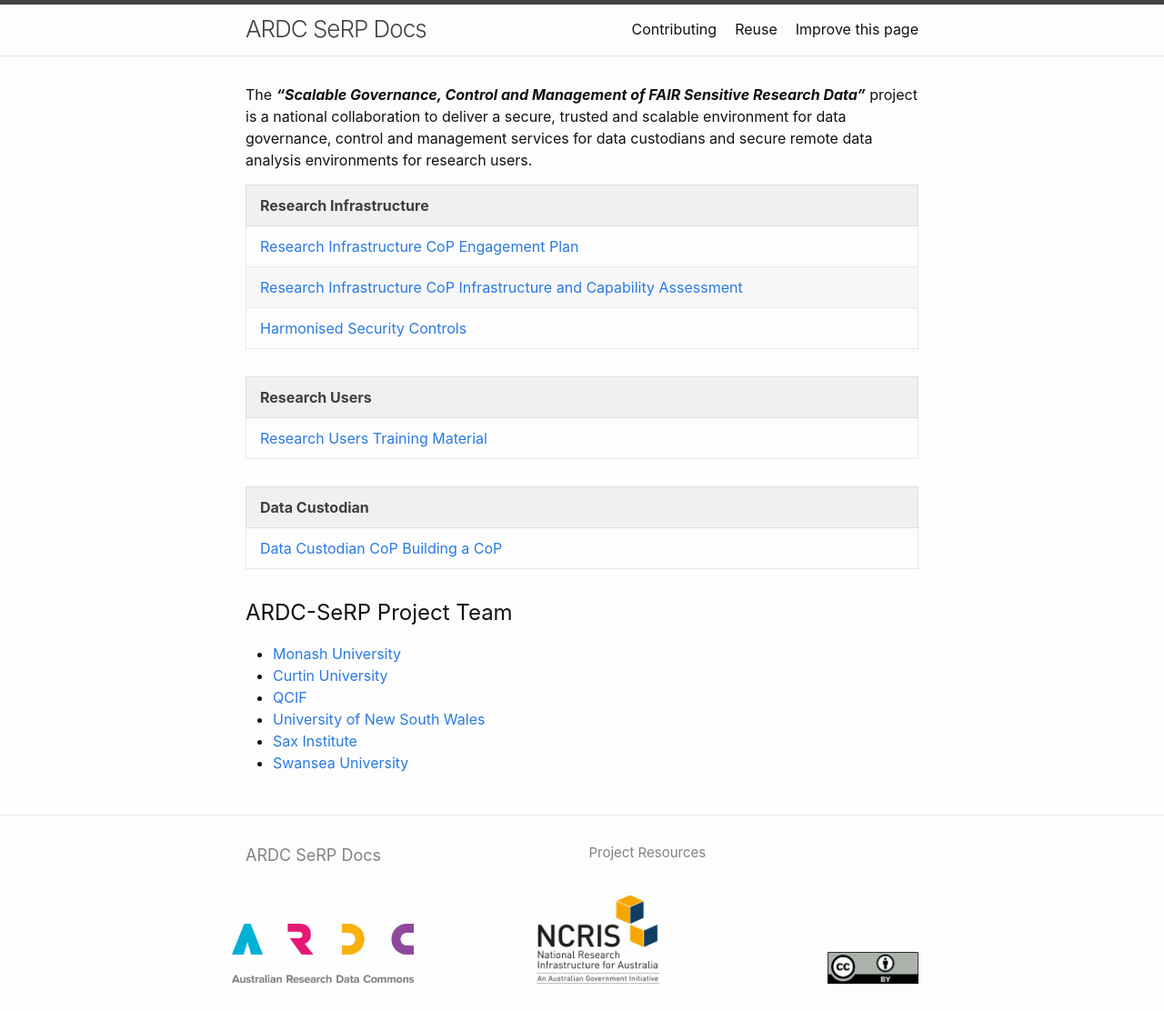
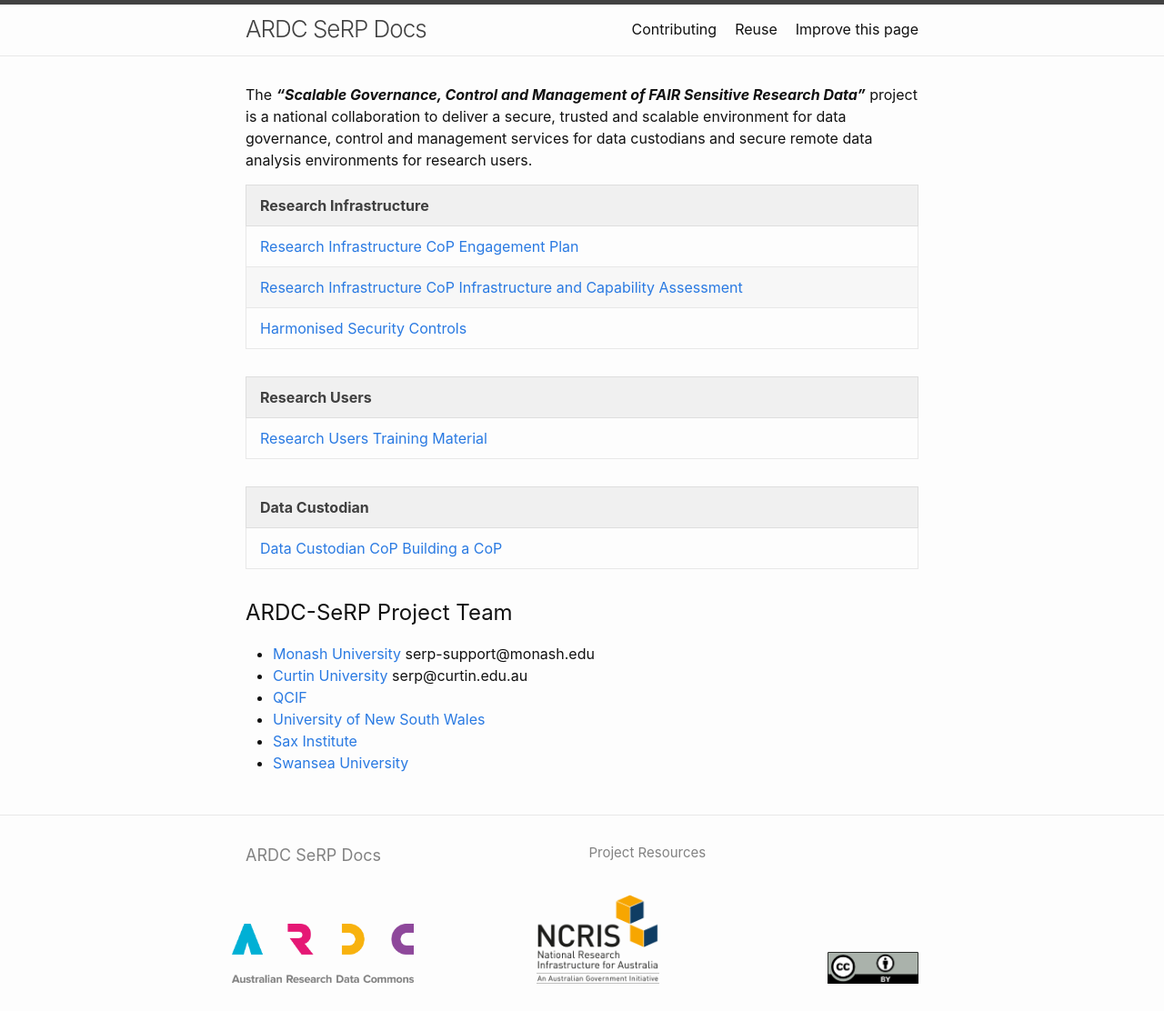
Before and after one commit to ARDC-Secure-Platforms/ardc-serp-docs, a Jekyll site: the page built from index.md, in a window 1280 px wide. Shown: the whole page at 91% size. Built offline with Jekyll 4.4.1, drawn with Linux system fonts in a browser that asks for light colours.

Commit message:
updated contacts

```diff
--- a/index.md
+++ b/index.md
@@ -24,8 +24,8 @@ The ***"Scalable Governance, Control and Management of FAIR Sensitive Research D
 
 ## ARDC-SeRP Project Team
 
-* [Monash University](https://www.monash.edu)
-* [Curtin University](https://www.curtin.edu.au/)
+* [Monash University](https://www.monash.edu) serp-support@monash.edu
+* [Curtin University](https://www.curtin.edu.au/) serp@curtin.edu.au
 * [QCIF](https://www.qcif.edu.au/)
 * [University of New South Wales](https://www.unsw.edu.au/)
 * [Sax Institute](https://www.saxinstitute.org.au/)
```
